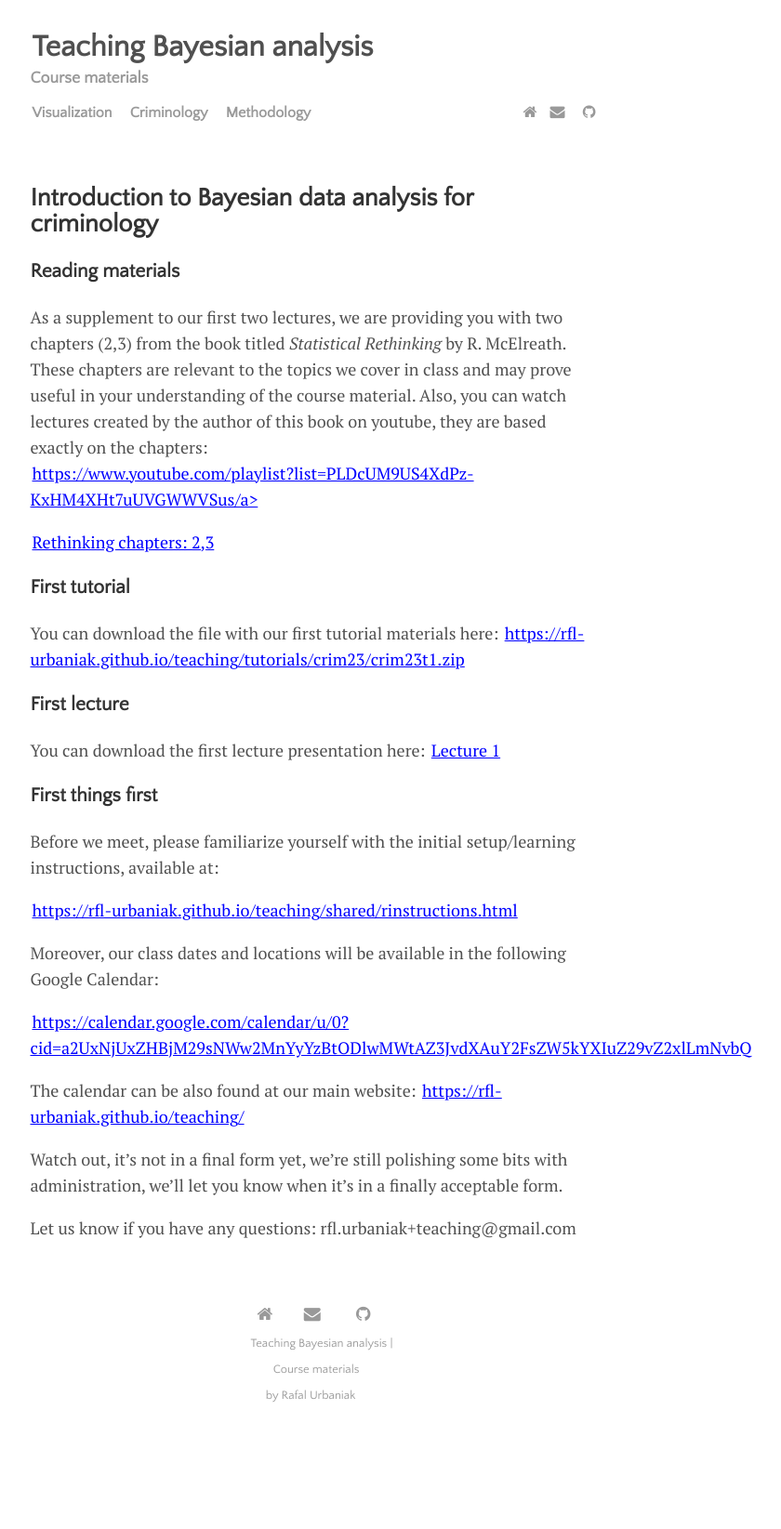
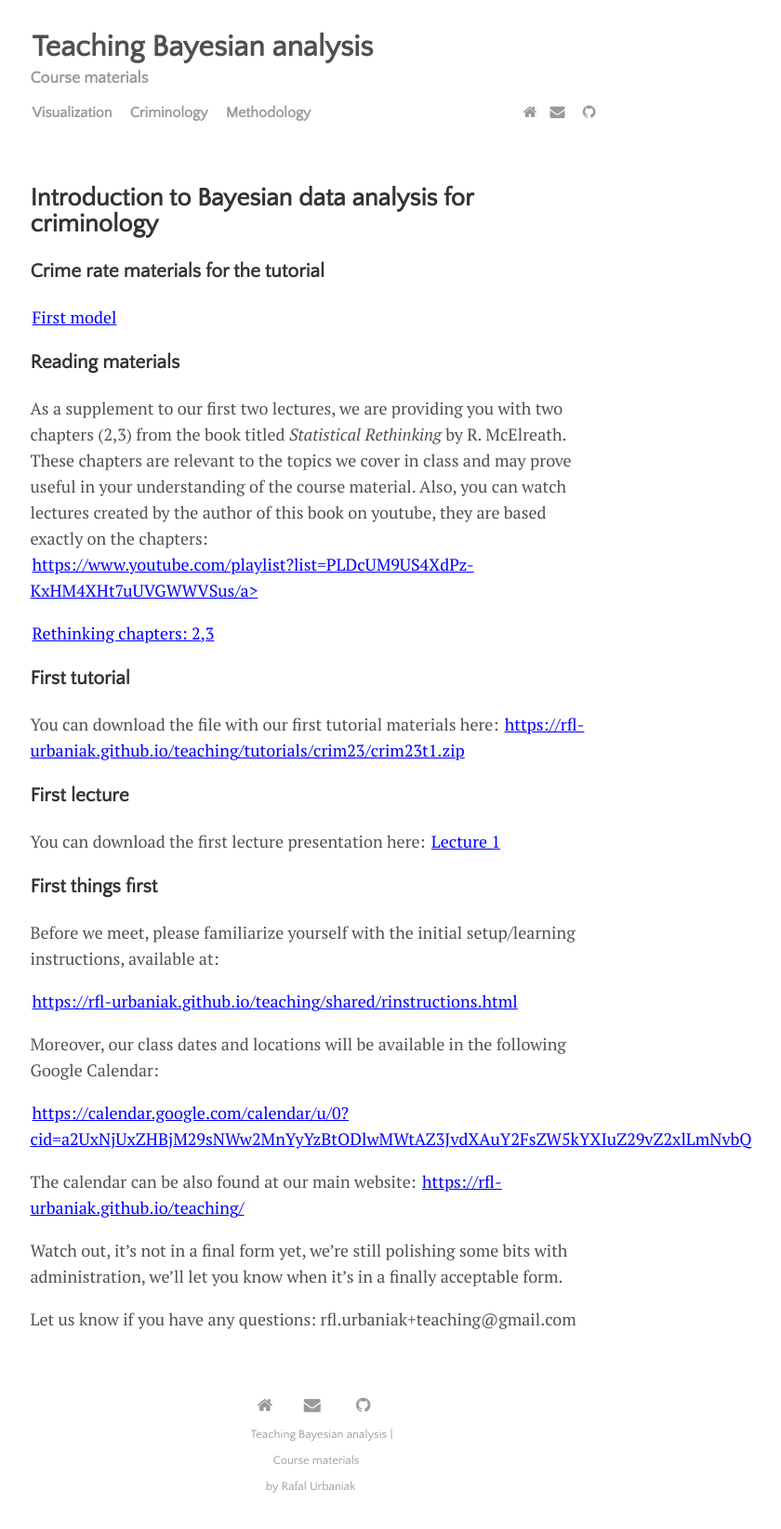
Before and after one commit to rfl-urbaniak/teaching, a Jekyll site: the page built from menu/criminology.md, in a window 1280 px wide. Shown: the whole page at 93% size, without its empty margins (300-1140 px from the left). Built offline with Jekyll 4.4.1, drawn with Linux system fonts in a browser that asks for light colours; before the commit the page ends 1547 px from its top, so only the background shows below that.

Commit message:
adding crime rate materials

```diff
--- a/menu/criminology.md
+++ b/menu/criminology.md
@@ -12,6 +12,10 @@ a {
 </style>
 
 ## Introduction to Bayesian data analysis for criminology
+
+### Crime rate materials for the tutorial
+
+<a href="https://rfl-urbaniak.github.io/teaching/tutorials/crim23/firstModel.zip">First model</a>
 
 ### Reading materials
 
```
Also changed, not shown: 1 other file.
